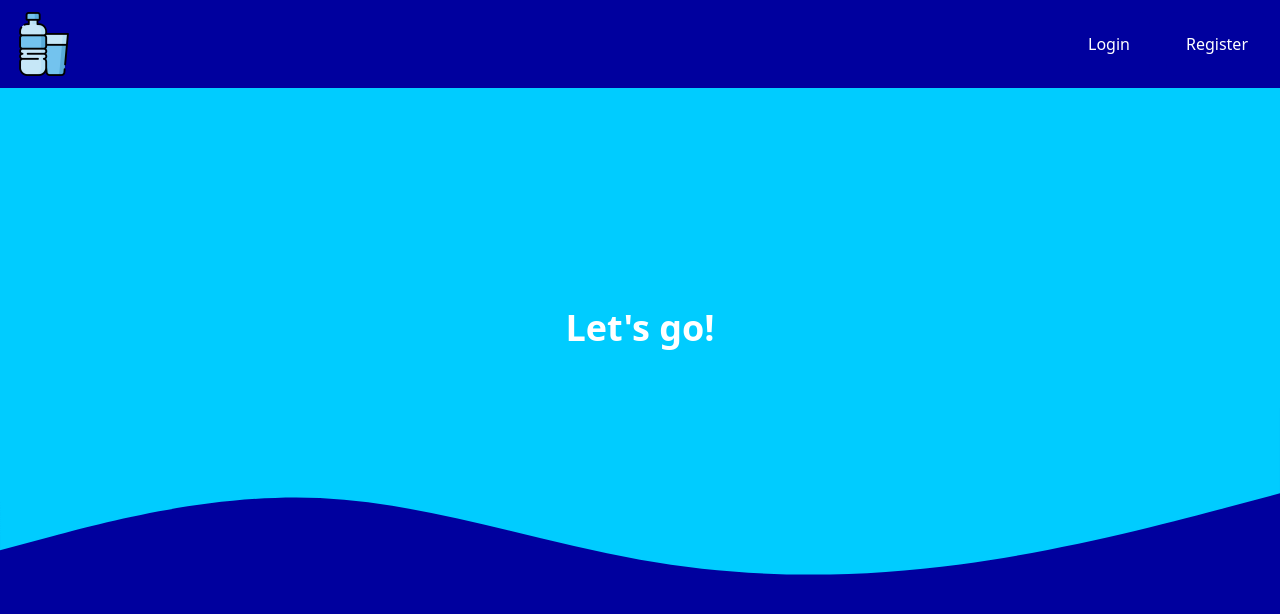
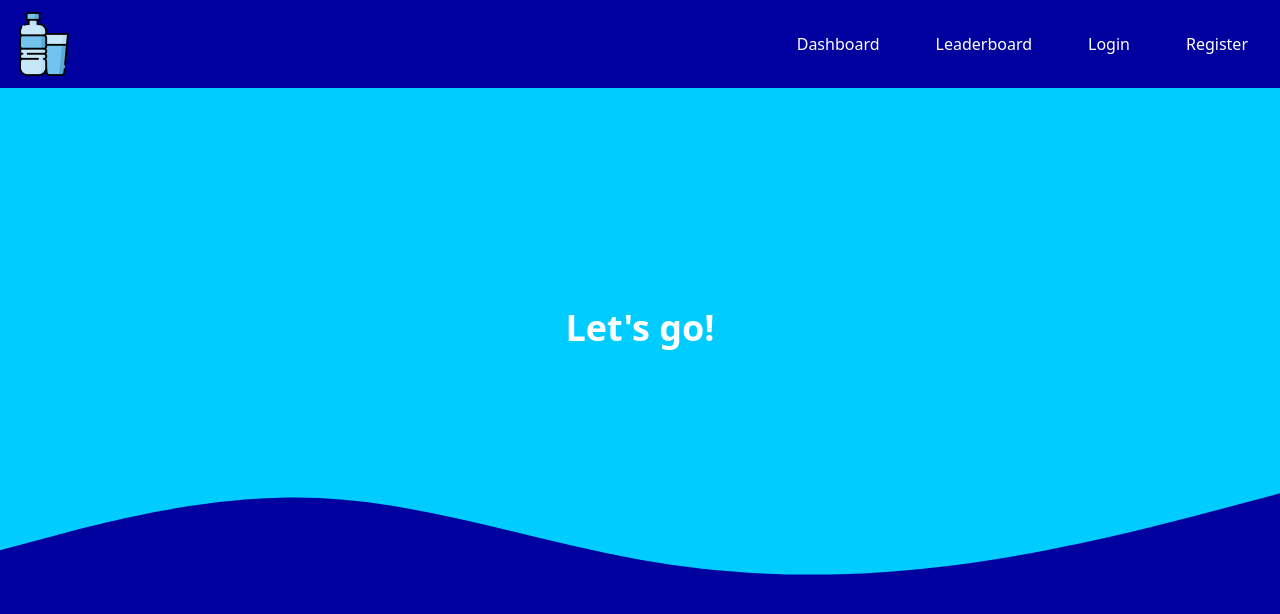
Before and after one commit to samaksh-arora/winhacks2025, a Next.js app: page / in a window 1280 px wide. Shown: the top 614 px of the page. Built offline with nearby package versions, Linux system fonts and the light colour scheme.

Commit message:
Added leaderboard and dashboard to navbar.

```diff
--- a/components/Navbar.jsx
+++ b/components/Navbar.jsx
@@ -35,6 +35,8 @@ export default function Navbar() {
       <div className="flex justify-between items-center">
         <div className="text-white font-bold"><img src="logo.png" className='w-[4rem] h-[4rem]'></img></div>
         <ul className="flex space-x-4">
+          <li className="text-white"><Link href="/dashboard"><button className='bg-[var(--background)] p-5 rounded-xl'>Dashboard</button></Link></li>
+          <li className="text-white"><Link href="/leaderboard"><button className='bg-[var(--background)] p-5 rounded-xl'>Leaderboard</button></Link></li>
           <li className="text-white"><Link href="/login"><button className='bg-[var(--background)] p-5 rounded-xl'>Login</button></Link></li>
           <li className="text-white"><Link href="/register"><button className='bg-[var(--background)] p-5 rounded-xl'>Register</button></Link></li>
         </ul>
```
